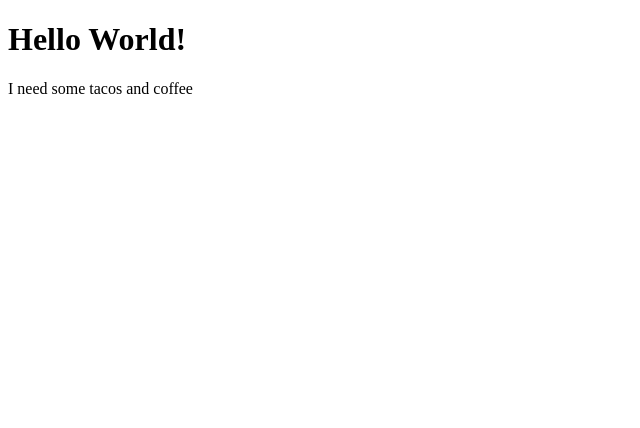
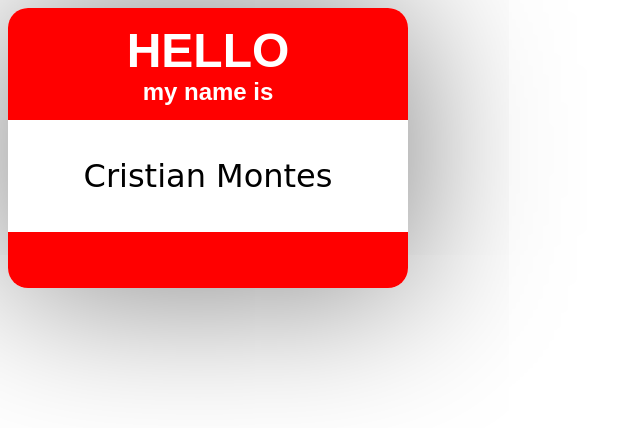
Before and after one commit to cristian-montes/lab02ab, a plain HTML site: page index.html in a window 1280 px wide. Shown: the whole page, without its empty margins (0-640 px from the left). Drawn offline with Linux system fonts and the light colour scheme.

Commit message:
adding styles to nametag

```diff
--- a/index.html
+++ b/index.html
@@ -4,10 +4,21 @@
     <meta charset="UTF-8">
     <meta http-equiv="X-UA-Compatible" content="IE=edge">
     <meta name="viewport" content="width=device-width, initial-scale=1.0">
+    <link rel="stylesheet" href="styles.css">
     <title>Document</title>
 </head>
 <body>
-    <h1>Hello World!</h1>
-    <p>I need some tacos and coffee</p>
+    <main>
+        <section class="top">
+            <h1>Hello</h1>
+            <h2>my name is</h2>
+        </section>
+        <section class="middle">
+            <span>Cristian Montes</span>
+        </section>
+        <section class="bottom">
+
+        </section>
+    </main>
 </body>
 </html>
--- /dev/null
+++ b/styles.css
@@ -0,0 +1,45 @@
+main {
+    height: 280px;
+    width: 400px;
+    display: grid;
+    grid-template-rows: 2fr 2fr 1fr;
+    box-shadow: 2px 2px 10pc 2px gray;
+    border-radius: 20px ;
+
+}
+
+.top {
+    background-color: red;
+    border-radius: 20px 20px 0px 0px;
+    color: white;
+    display: flex;
+    flex-direction: column;
+    justify-content: center;
+    align-items: center;
+    font-family: Arial, Helvetica, sans-serif;
+}
+
+.middle {
+    font-family: cursive;
+    display: flex;
+    flex-direction: column;
+    justify-content: center;
+    align-items: center;
+    font-size: 2rem;
+
+}
+
+
+.bottom {
+    background-color: red;
+    border-radius: 0px 0px 20px 20px;
+}
+
+h1 {
+    font-size: 3rem;
+    text-transform: uppercase;
+}
+
+h1, h2 {
+    margin: 0;
+}
```
